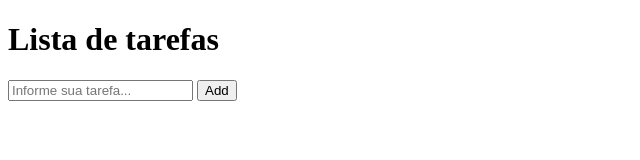
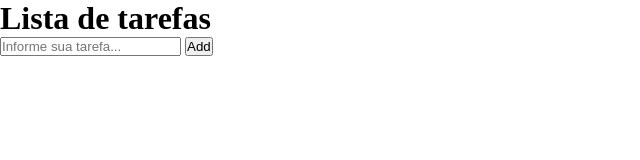
Before and after one commit to kwuraa/ADATECH---estudos, a plain HTML site: page Front-end dinamico/aula-03 - Task List/index.html in a window 1280 px wide. Shown: the whole page, without its empty margins (0-640 px from the left). Drawn offline with Linux system fonts and the light colour scheme.

Commit message:
inicio do style

```diff
--- /dev/null
+++ b/Front-end dinamico/aula-03 - Task List/css/style.css
@@ -0,0 +1,5 @@
+* {
+  margin: 0;
+  padding: 0;
+  box-sizing: border-box;
+}
--- a/Front-end dinamico/aula-03 - Task List/index.html
+++ b/Front-end dinamico/aula-03 - Task List/index.html
@@ -3,6 +3,7 @@
   <head>
     <meta charset="UTF-8" />
     <meta name="viewport" content="width=device-width, initial-scale=1.0" />
+    <link rel="stylesheet" href="css/style.css" />
     <title>Lista de tarefas</title>
   </head>
   <body>
```
